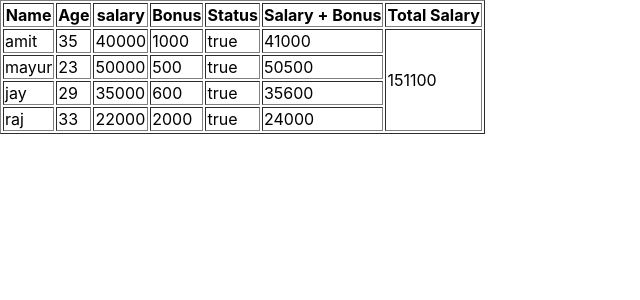
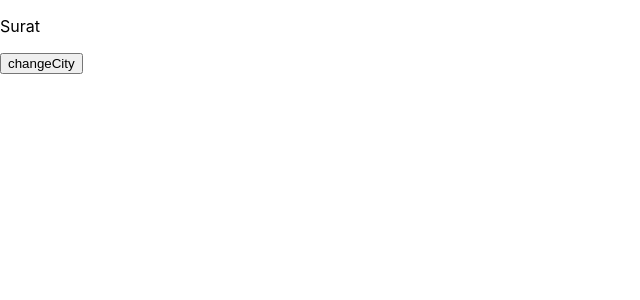
Before and after one commit to palakgodhani26/1stlc, a React (Create React App) app: page / in a window 1280 px wide. Shown: the top 300 px of the page, without its empty margins (0-640 px from the left). Built offline with nearby package versions, Linux system fonts and the light colour scheme.

Commit message:
2-6-city

```diff
--- a/src/App.js
+++ b/src/App.js
@@ -1,83 +1,18 @@
-import logo from './logo.svg';
-import './App.css';
-import Demo from './Components/Demo';
+import React, { Component } from 'react';
+import City from './Containers/City';
+import Country from './Containers/City';
+import CityFun from './Containers/CityFun';
+import CountryFun from './Containers/CityFun';
 
- function App() {
-   let data =
-   [
-    {
-      name: "amit",
-      age: 35,
-      salary: 40000,
-      bonus: 1000,
-      status: true
-    },
-    {
-      name: "ajay",
-      age: 25,
-      salary: 38000,
-      bonus: 2000,
-      status: false
-    },
-    {
-      name: "mayur",
-      age: 23,
-      salary: 50000,
-      bonus: 500,
-      status: true
-    },
-    {
-      name: "jay",
-      age: 29,
-      salary: 35000,
-      bonus: 600,
-      status: true
-    },
-    {
-      name: "raj",
-      age: 33,
-      salary: 22000,
-      bonus: 2000,
-      status: true
-    },
-  ]
-    let fData= data.filter((d,i)=> d.status === true);
-    let ans= fData.reduce((acc, d, i) => acc + d.salary + d.bonus ,0);
-    console.log(ans);
-
-return (
-  <div>
-    <table border="1">
-      <tr>
-        <th>Name</th>
-        <th>Age</th>
-        <th>salary</th>
-        <th>Bonus</th>
-        <th>Status</th>
-        <th>Salary + Bonus</th>
-        <th> Total Salary</th>
-
-      </tr>
-      {
-        fData.map((d,i) => {
-          let { name, age, salary, bonus, status} = d;
-          return(
-          <tr key={i}>
-            <td>{name}</td>
-            <td>{age}</td>
-            <td>{salary}</td>
-            <td>{bonus}</td>
-            <td>{status.toString()}</td>
-            <td>{ salary+bonus}</td>
-
-            {i === 0 ? <td rowSpan={4}>{ans}</td> : null}
-          </tr>
-          )
-        })
-      }
-    </table>
-  </div>
-);
+class App extends Component {
+  render() {
+    return (
+      <div>
+        {/* <City /> */}
+        <CityFun />
+      </div>
+    );
+  }
 }
 
 export default App;
--- /dev/null
+++ b/src/Containers/City.js
@@ -0,0 +1,25 @@
+import React, { Component } from 'react';
+
+class City extends Component {
+    constructor(props){
+        super(props);
+        this.state = {
+            cityName : 'Surat'
+        }
+    }
+    changeCity = () => {
+        this.setState({
+            cityName :'Baroda'
+        });
+    }
+    render() {
+        return (
+            <div>
+                <p>{this.state.cityName}</p>
+                <button onClick={() => this.changeCity()}>changeCity</button>
+            </div>
+        );
+    }
+}
+
+export default City;
--- /dev/null
+++ b/src/Containers/CityFun.js
@@ -0,0 +1,18 @@
+import React, { useState } from 'react';
+
+function CityFun(props) {
+    const[cityName , setCityName] = useState('Surat');
+
+    const changeCity=() => {
+        setCityName('Baroda');
+    }
+    return (
+        <div>
+            <p>{cityName}</p>
+            <button onClick={() => changeCity()}>changeCity</button>
+
+        </div>
+    );
+}
+
+export default CityFun;
```
